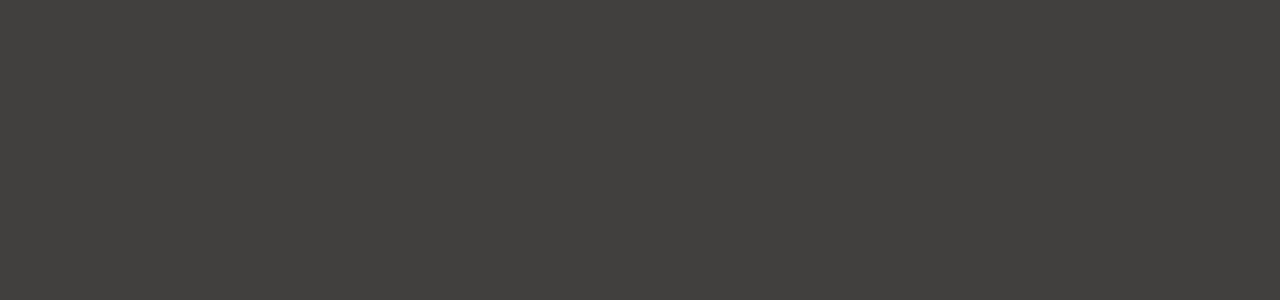
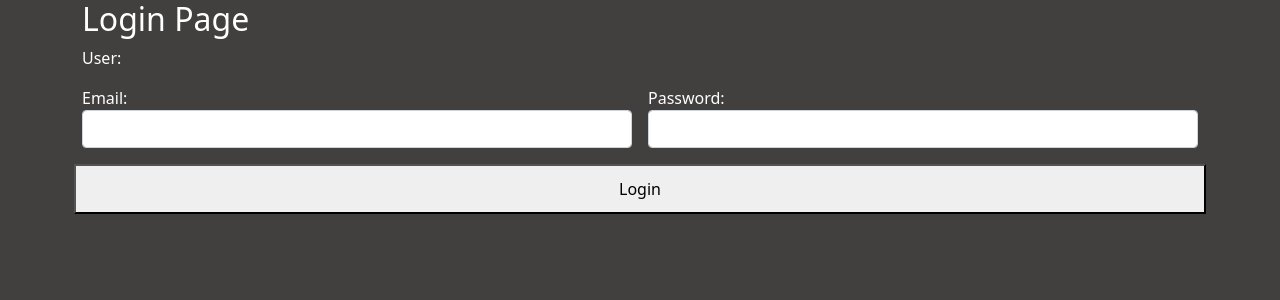
Before and after one commit to filipa-lacerda/sakila-front-back-end-project, a React (Vite) app: page /login in a window 1280 px wide. Before the commit this address had no page. Shown: the top 300 px of the page. Built offline with nearby package versions, Linux system fonts and the light colour scheme.

Commit message:
Added redux global state to user logged in, changed most of anchor tag to Link from react-router-dom to maintain the state when changing between pages

```diff
--- a/package.json
+++ b/package.json
@@ -12,13 +12,16 @@
     "test:watch": "vitest --watch"
   },
   "dependencies": {
+    "@reduxjs/toolkit": "^2.8.2",
     "dotenv": "^17.1.0",
     "fastify": "^5.3.3",
     "fastify-cli": "^7.4.0",
     "react": "^19.1.0",
     "react-dom": "^19.1.0",
     "react-hook-form": "^7.58.1",
-    "react-router": "^7.6.0"
+    "react-redux": "^9.2.0",
+    "react-router": "^7.6.0",
+    "react-router-dom": "^7.6.3"
   },
   "devDependencies": {
     "@eslint/js": "^9.25.0",
--- a/src/App.jsx
+++ b/src/App.jsx
@@ -6,14 +6,18 @@ import MovieInfo from "./components/reused_components/MovieInfo";
 import NewCustomer from "./components/NewCustomer";
 import Input from "./components/reused_components/Input";
 import NewRental from "./components/NewRental";
+import Login from "./components/Login";
+import './index.css'
 
-import './index.css'
 
 // Server URL
 const API = "http://localhost:3000";
 
 
 function App() {
+
+
+
   return (
     <>
     <BrowserRouter>
@@ -25,6 +29,7 @@ function App() {
         <Route path="/form" element={<Input />} />
         <Route path="/test" element={<Test />} />
         <Route path="rental/newRental/:customerId" element={<NewRental API={API}/>} />
+        <Route path="/login" element={<Login API={API}/>} />
       </Routes>
 
     </BrowserRouter>
--- /dev/null
+++ b/src/components/Login.jsx
@@ -0,0 +1,107 @@
+import { useState } from "react"
+import { useForm } from "react-hook-form"
+import Input from "./reused_components/Input"
+import { verifyCustomerAPI } from "../utils/verifyCustomerAPI"
+import { useSelector, useDispatch } from "react-redux"
+import  {fetchUserByMail, testUser}  from '../features/user/userSlice'
+import { useNavigate, Link } from "react-router-dom"
+
+
+export default function Login({API}){
+
+    const dispatch = useDispatch()
+    const userInfo = useSelector((state) => state.user.userInfo)
+    const loggedIn = useSelector((state) => state.user.loggedIn)
+    const [customerDoesNotExists, setCustomerDoesNotExists] = useState(false)
+    const navigate = useNavigate();
+
+    const {
+        register,
+        handleSubmit,
+        formState: { errors, isSubmitted}
+    } = useForm()
+
+    // verify if user exists in dataBase
+    async function verifyCustomer(method = "GET", payload) {
+
+        const [customer] = await verifyCustomerAPI(API, method, payload)
+
+        if( !customer){
+            setCustomerDoesNotExists(true)
+            // set message saying that user does not exist and show button to create new user
+        }else {
+            // set global state for the specific user to logged in
+            // and use that state to show / not show specific pages/buttons to specific things
+            // and redirect to user personal page
+        }
+
+    }
+
+
+    async function onSubmit(data){
+        console.log("email: ", data.email)
+        console.log("loggedIn: ", loggedIn)
+        dispatch(fetchUserByMail(data.email))
+        // user global state
+        if (loggedIn){
+            navigate("/")
+        }
+
+
+    }
+
+
+
+    return (
+        <div className="container">
+            {customerDoesNotExists && (
+            <div className="alert alert-primary alert-dismissible fae show align-items-center" role="alert">
+                <div>
+                    <p>
+                    User does not exist.
+                    </p>
+                </div>
+                <Link
+                    to="/new_customer"
+                    aria-label="new customer"
+                    className="btn btn-primary">
+                        New Customer
+                </Link>
+            </div>
+            )}
+            <h2>Login Page</h2>
+            <p>User: {userInfo.store_id} </p>
+            <form className="row g-3" onSubmit={handleSubmit(onSubmit)}>
+                {/** Email */}
+                <Input
+                    label={"Email: "}
+                    type={"email"}
+                    inputName={"email"}
+                    register={register}
+                    errors={errors}
+                    params={{required: "Email is required",
+                            pattern: {
+                            value: /^[^\s@]+@[^\s@]+\.[^\s@]+$/,
+                            message: "Enter a valid email address"
+                            }}}
+                />
+                {/** Password */}
+                <Input
+                    label={"Password: "}
+                    type={"password"}
+                    inputName={"password"}
+                    register={register}
+                    errors={errors}
+                    params={{
+                        required: "Insert Password",
+                        minLength: {
+                            value: 6,
+                            message: 'Password must be at least 6 characters'
+                        }
+                    }}
+                />
+                <button type="submit"> Login</button>
+            </form>
+        </div>
+    )
+}
--- a/src/components/Main.jsx
+++ b/src/components/Main.jsx
@@ -1,15 +1,23 @@
+import { Link } from "react-router-dom"
 import Header from "./Header"
-import StoreList from "./StoreList"
-
+import { useSelector } from "react-redux"
 
 export default function Main({API}){
 
+    const loggedIn = useSelector((state) => state.user.loggedIn)
+    const userInfo = useSelector((state) => state.user.userInfo)
     return (
         <div className="container">
             <Header />
             <div className="btn-group" role="group" aria-label="">
-                <a href="/rental" className="btn btn-outline-light" aria-current="Rental History">Rental History</a>
-                <a href="/new_customer" className="btn btn-outline-light" aria-current="Rent Film">New Customer</a>
+                <Link to="/rental" className="btn btn-outline-light" aria-current="Rental History" > Rental History</Link>
+                {userInfo.email == "admin@mail.com" &&
+                <Link
+                    to="/new_customer"
+                    className="btn btn-outline-light"
+                    aria-current="Rent Film">
+                        New Customer
+                </Link>}
             </div>
         </div>
     )
--- a/src/components/reused_components/NavBar.jsx
+++ b/src/components/reused_components/NavBar.jsx
@@ -1,20 +1,32 @@
 "use strict"
+import { Link } from "react-router-dom";
+import { useDispatch, useSelector } from "react-redux";
+//import { fetchUserByMail } from '../../features/user/userSlice'
+
+
+
 export default function NavBar(){
+
+    const dispatch = useDispatch()
+    const userInfo = useSelector((state) => state.user.userInfo)
+    const loggedIn = useSelector((state) => state.user.loggedIn)
+
     return (
         <nav className="navbar navbar-expand-lg navbar-dark bg-body-terciary">
             <div className="container-fluid">
-                <a className="navbar-brand" href="/">Sakila Project</a>
+                <Link className="navbar-brand" to="/">Sakila Project</Link>
                 <button className="navbar-toggler" type="button" data-bs-toggle="collapse" data-bs-target="#navbarSupportedContent" aria-controls="navbarSupportedContent" aria-expanded="false" aria-label="Toggle navigation">
                     <span className="navbar-toggler-icon"></span>
                 </button>
                 <div className="collapse navbar-collapse" id="navbarSupportedContent">
                     <ul className="navbar-nav me-auto mb-2 mb-lg-0">
                         <li className="nav-item">
-                            <a className="nav-link active" aria-current="page" href="/rental">Rental</a>
+                            <Link className="nav-link active" aria-current="page" to="/rental">Rental</Link>
                         </li>
                         <li className="nav-item">
-                            <a className="nav-link" href="/new_customer">New Customer</a>
+                            <Link className="nav-link" to="/new_customer">New Customer</Link>
                         </li>
+                        {/**
                         <li className="nav-item dropdown">
                             <a className="nav-link dropdown-toggle" href="#" role="button" data-bs-toggle="dropdown" aria-expanded="false">
                                 Dropdown
@@ -26,10 +38,28 @@ export default function NavBar(){
                                 <li><a className="dropdown-item" href="#">Something else here</a></li>
                             </ul>
                         </li>
+
                         <li className="nav-item">
                             <a className="nav-link disabled" aria-disabled="true">Disabled</a>
                         </li>
+                         */}
                     </ul>
+                    {!loggedIn ? (
+                        <a href="/login" className="btn btn-default"> Login</a>
+                    ) : (
+                        <li className="nav-item dropdown">
+                            <a className="nav-link dropdown-toggle" href="#" role="button" data-bs-toggle="dropdown" aria-expanded="false">
+                                {userInfo.first_name}
+                            </a>
+                            <ul className="dropdown-menu">
+                                <li><a className="dropdown-item" href="#">Personal Information</a></li>
+                                <li><hr className="dropdown-divider"></hr></li>
+                                <li><a className="dropdown-item" href="#">Logout</a></li>
+                            </ul>
+
+                        </li>
+                    )}
+
                 </div>
             </div>
         </nav>
--- /dev/null
+++ b/src/features/store.js
@@ -0,0 +1,8 @@
+import { configureStore } from "@reduxjs/toolkit";
+import userReducer from './user/userSlice'
+
+export const store = configureStore({
+    reducer: {
+        user: userReducer,
+    }
+})
--- /dev/null
+++ b/src/features/user/userSlice.js
@@ -0,0 +1,58 @@
+import { createAsyncThunk, createSlice } from "@reduxjs/toolkit";
+import { verifyCustomerAPI } from "../../utils/verifyCustomerAPI";
+
+// Server URL
+const API = "http://localhost:3000";
+
+// initialState value
+const initialState = {
+    userInfo: {
+        mail: "",
+        name: "",
+        store_id: ""
+    },
+    status: "idle",
+    loggedIn: false,
+}
+
+export const fetchUserByMail = createAsyncThunk(
+    'user/fetchUserByMail',
+    async (userMail) => {
+        const payload = {
+            email: userMail
+        }
+
+        //the function to fetch user on sakila
+        const [customer] = await verifyCustomerAPI(API, "POST", payload)
+        return customer
+
+        // and if it exists make it loggedIn to true
+        return {mail: "example@gmail.com", name:"John Doe", store_id: "1"}
+    }
+)
+
+
+const userSlice = createSlice({
+    name: "user",
+    initialState,
+    reducers: {
+        testUser(state) {
+            console.log("test user")
+            //state.loggedIn = true
+        }
+    },
+    extraReducers: builder => {
+        builder.addCase(fetchUserByMail.pending, (state) =>{
+            state.status = "loading";
+        }).addCase(fetchUserByMail.fulfilled, (state, action)=>{
+            state.status = "succeeded";
+            state.userInfo = action.payload;
+            state.loggedIn = true;
+        }).addCase(fetchUserByMail.rejected, (state)=>{
+            state.status = "failed";
+        });
+    }
+})
+
+export const { testUser} = userSlice.actions
+export default userSlice.reducer;
--- a/src/index.jsx
+++ b/src/index.jsx
@@ -1,9 +1,14 @@
 import { StrictMode } from 'react'
 import { createRoot } from 'react-dom/client'
 import App from './App.jsx'
+import { Provider } from 'react-redux'
+import { store } from './features/store'
+
 
 createRoot(document.getElementById('root')).render(
   <StrictMode>
-    <App />
+    <Provider store={store}>
+      <App />
+    </Provider>
   </StrictMode>,
 )
--- /dev/null
+++ b/src/utils/verifyCustomerAPI.js
@@ -0,0 +1,17 @@
+export async function verifyCustomerAPI(API, method = "GET", payload) {
+
+    const send = method == "GET" ? {} : {
+        headers: {"Content-Type": "application/json"},
+        body: JSON.stringify(payload)
+    }
+    try{
+        const res = await fetch(`${API}/newUser/verifyCustomer`, {method, ...send})
+        const data = await res.json()
+        return data.customer[0]
+    }
+    catch(err){
+        return err
+    }
+
+
+}
```
Also changed, not shown: src/components/NewCustomer.jsx (+35 -17 lines), src/components/reused_components/MovieCard.jsx (+3 -8 lines), 1 other file (tests, documents, lock files or other folders).
